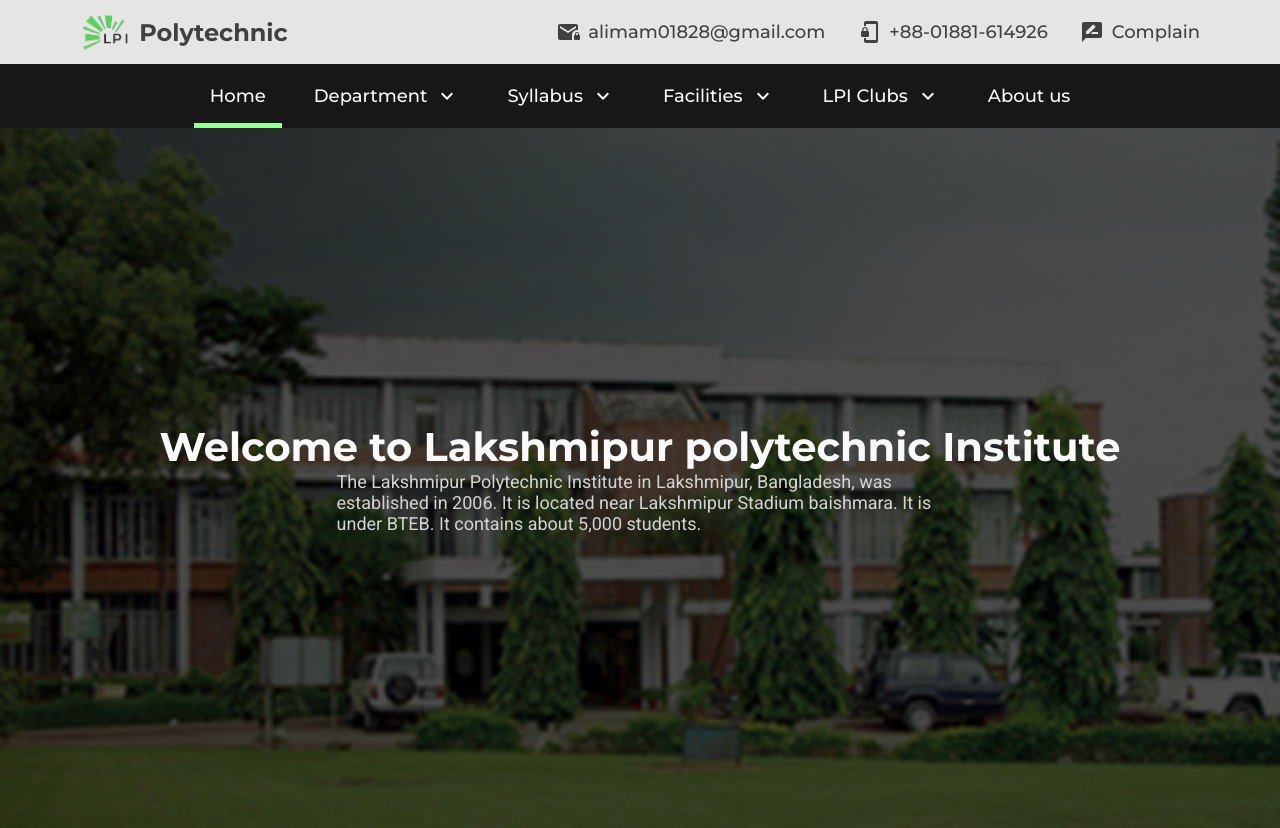
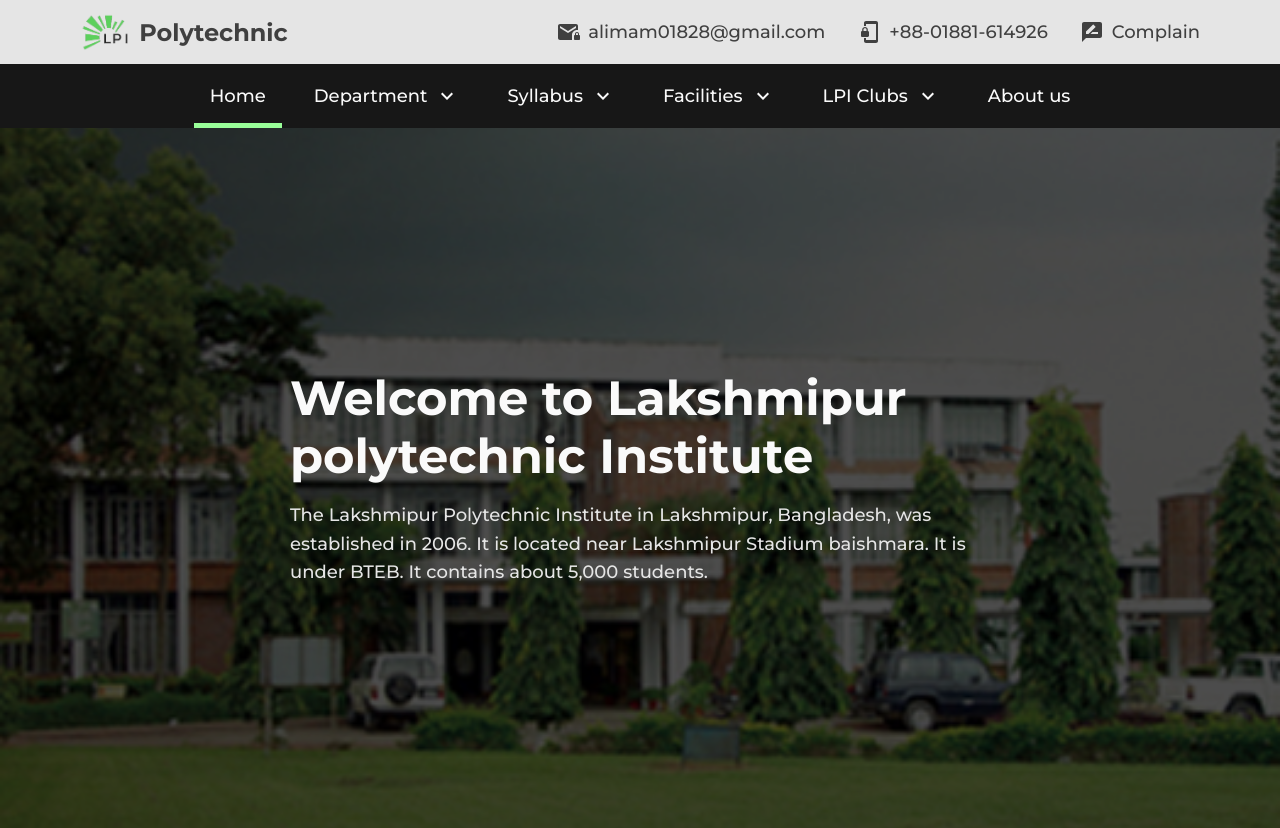
Before and after one commit to al-imam/lpi, a React (Vite) app: page / in a window 1280 px wide. Built offline with nearby package versions, Linux system fonts and the light colour scheme.

Commit message:
style hero section
  - group title and subtitle
  - change font size and family

```diff
--- a/src/pages/Home/Home.jsx
+++ b/src/pages/Home/Home.jsx
@@ -9,14 +9,16 @@ function Home() {
           src="/assets/collage.jpg"
           alt="collage"
         />
+        <div className={classes.hero}>
           <h1 className={classes.heading}>
             Welcome to Lakshmipur polytechnic Institute
           </h1>
           <p className={classes.subtitle}>
             The Lakshmipur Polytechnic Institute in Lakshmipur, Bangladesh, was
-          established in 2006. It is located near Lakshmipur Stadium baishmara.
-          It is under BTEB. It contains about 5,000 students.
+            established in 2006. It is located near Lakshmipur Stadium
+            baishmara. It is under BTEB. It contains about 5,000 students.
           </p>
+        </div>
       </div>
     </main>
   );
--- a/src/pages/Home/home.module.css
+++ b/src/pages/Home/home.module.css
@@ -18,15 +18,23 @@
   object-fit: cover;
 }
 
+.hero {
+  display: flex;
+  flex-direction: column;
+  width: min(700px, 80%);
+  margin-inline: auto;
+  row-gap: 1rem;
+}
+
 .heading {
   font-family: var(--ff-m);
-  font-size: 2.5rem;
+  font-size: 3rem;
   color: var(--gray-50);
 }
 
 .subtitle {
-  font-family: var(--ff-r);
+  font-family: var(--ff-m);
   font-size: 1.125rem;
-  color: var(--gray-300);
-  width: 60ch;
+  color: var(--gray-200);
+  line-height: 1.6;
 }
```
Lines whose indentation alone changed are shown as unchanged.
